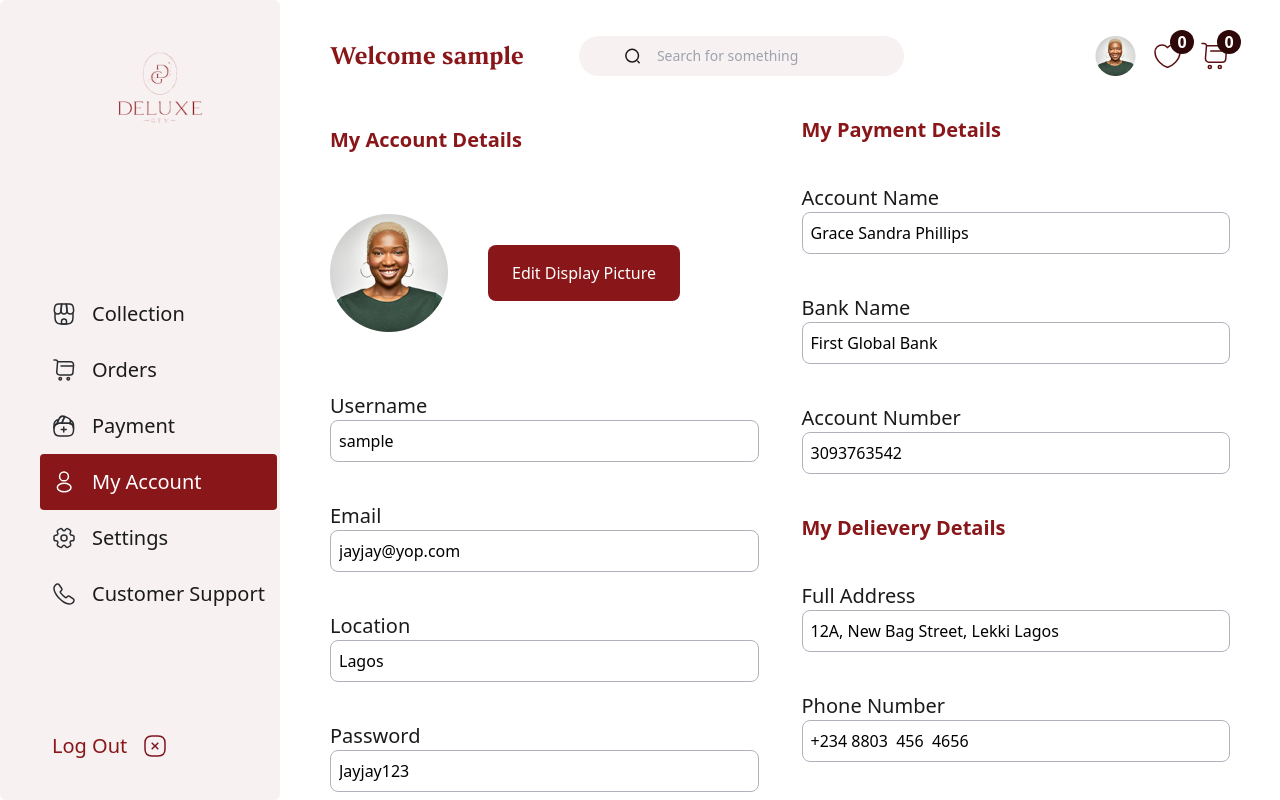
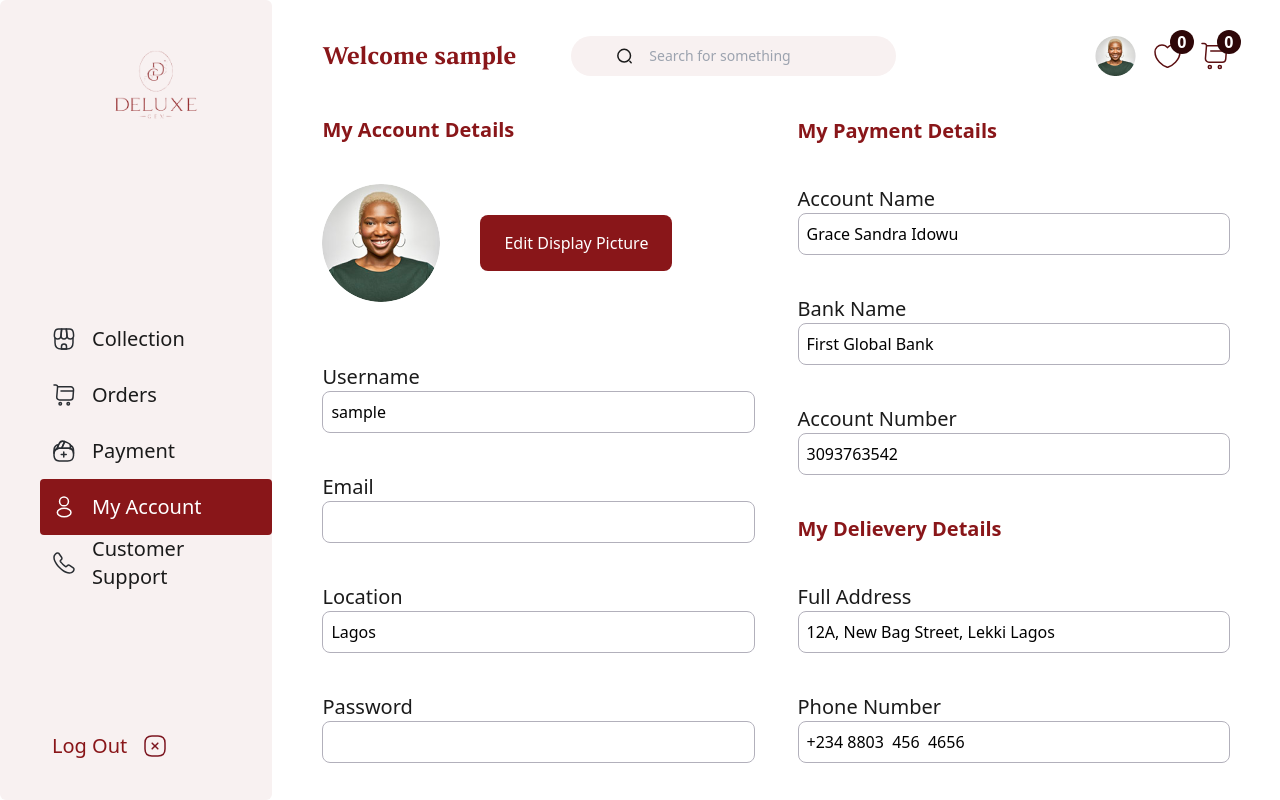
Before and after one commit to Oluwa-bunmi/Deluxe, a React (Vite) app: page /dashboard/myaccount in a window 1280 px wide. Built offline with nearby package versions, Linux system fonts and the light colour scheme; sample sign-in values are in the browser's storage.

Commit message:
loading state, editable account page, message for empty cart/fav, updated readme

```diff
--- a/index.html
+++ b/index.html
@@ -11,3 +11,5 @@
     <script type="module" src="/src/main.jsx"></script>
   </body>
 </html>
+
+<!-- Loading... when items are yet to be fetched, no items in the cart/favorite message, animations, editable dashboard account -->
--- a/src/components/DashboardPages/Account.jsx
+++ b/src/components/DashboardPages/Account.jsx
@@ -1,74 +1,98 @@
+import { useRef, useState } from "react";
 import profile from "../../assets/grace.png";
+import {
+  accountFields,
+  deliveryFields,
+  paymentFields,
+} from "../../constants/data";
+
 const Account = () => {
+  const [isEditing, setIsEditing] = useState(false);
+   const [profileImage, setProfileImage] = useState(profile);
+   const fileInputRef = useRef(null);
+  const [formData, setFormData] = useState({
+    username: localStorage.getItem("username") || "",
+    email: localStorage.getItem("email") || "",
+    location: "Lagos",
+    password: localStorage.getItem("password") || "",
+    account: "Grace Sandra Idowu",
+    bank: "First Global Bank",
+    accountNum: "3093763542",
+    address: "12A, New Bag Street, Lekki Lagos",
+    phone: "+234 8803  456  4656",
+  });
+
+  const handleEditClick = () => {
+    setIsEditing(!isEditing);
+  };
+  const handleChange = (e) => {
+    const { name, value } = e.target;
+    setFormData({
+      ...formData,
+      [name]: value,
+    });
+  };
+   const handleImageChange = (e) => {
+     const file = e.target.files[0];
+     if (file) {
+       const reader = new FileReader();
+       reader.onload = (event) => {
+         setProfileImage(event.target.result);
+       };
+       reader.readAsDataURL(file);
+     }
+   };
+
+   const handleEditPictureClick = () => {
+     fileInputRef.current.click();
+   };
   return (
-    <section className="">
+    <section>
       <div className="container grid lg:grid-cols-2 items-center gap-[43px]">
         <div>
           <h2 className="text-primary font-bold text-xl">My Account Details</h2>
-          <div className="flex flex-col sm:flex-row gap-[40px] items-center my-[60px]">
-            <img src={profile} alt="user" className="w-[118px] h-[118px]" />
-            <button className="bg-primary text-base font-medium text-white px-[24px] py-[16px] rounded-lg">
+          <div className="flex flex-col sm:flex-row gap-[40px] items-center mt-[40px] mb-[61px]">
+            <img
+              src={profileImage}
+              alt="user"
+              className="w-[118px] h-[118px] rounded-full"
+            />
+            <button
+              type="button"
+              onClick={handleEditPictureClick}
+              disabled={!isEditing}
+              className="bg-primary text-base font-medium text-white px-[24px] py-[16px] rounded-lg"
+            >
               Edit Display Picture
             </button>
+            <input
+              type="file"
+              ref={fileInputRef}
+              style={{ display: "none" }}
+              accept="image/*"
+              onChange={handleImageChange}
+            />
           </div>
           <form>
-            <div className="flex flex-col mb-[40px]">
+            {accountFields.map((field) => (
+              <div className="flex flex-col mb-[40px]" key={field.name}>
                 <label
-                htmlFor="username"
+                  htmlFor={field.name}
                   className="text-xl text-dark font-medium"
                 >
-                Username
+                  {field.label}
                 </label>
                 <input
-                type="text"
-                name="username"
-                id="username"
-                value={localStorage.getItem("username")}
                   className="border border-gray w-full p-2 rounded-lg outline-none"
+                  type={field.type}
+                  name={field.name}
+                  id={field.name}
+                  value={formData[field.name]}
+                  onChange={handleChange}
+                  readOnly={!isEditing}
                 />
               </div>
-            <div className="flex flex-col mb-[40px]">
-              <label htmlFor="email" className="text-xl text-dark font-medium">
-                Email
-              </label>
-              <input
-                type="text"
-                name="email"
-                id="email"
-                value="jayjay@yop.com"
-                className="border border-gray w-full p-2 rounded-lg outline-none"
-              />
-            </div>
-            <div className="flex flex-col mb-[40px]">
-              <label
-                htmlFor="location"
-                className="text-xl text-dark font-medium"
-              >
-                Location
-              </label>
-              <input
-                type="text"
-                name="location"
-                id="location"
-                value="Lagos"
-                className="border border-gray w-full p-2 rounded-lg outline-none"
-              />
-            </div>
-            <div className="flex flex-col">
-              <label
-                htmlFor="password"
-                className="text-xl text-dark font-medium"
-              >
-                Password
-              </label>
-              <input
-                type="text"
-                name="password"
-                id="password"
-                value="Jayjay123"
-                className="border border-gray w-full p-2 rounded-lg outline-none"
-              />
-            </div>
+            ))}
           </form>
         </div>
         <div>
@@ -76,83 +100,56 @@ const Account = () => {
             My Payment Details
           </p>
           <form>
-            <div className="flex flex-col mb-[40px]">
+            {paymentFields.map((field) => (
+              <div className="flex flex-col mb-[40px]" key={field.name}>
                 <label
-                htmlFor="account"
+                  htmlFor={field.name}
                   className="text-xl text-dark font-medium"
                 >
-                Account Name
+                  {field.label}
                 </label>
                 <input
-                type="text"
-                name="account"
-                id="account"
-                value="Grace Sandra Phillips "
                   className="border border-gray w-full p-2 rounded-lg outline-none"
+                  type={field.type}
+                  name={field.name}
+                  id={field.name}
+                  value={formData[field.name]}
+                  onChange={handleChange}
+                  readOnly={!isEditing}
                 />
               </div>
-            <div className="flex flex-col mb-[40px]">
-              <label htmlFor="bank" className="text-xl text-dark font-medium">
-                Bank Name
+            ))}
+            <p className="mb-[40px] text-primary font-bold text-xl">
+              My Delievery Details
+            </p>
+            {deliveryFields.map((field) => (
+              <div className="flex flex-col mb-[40px]" key={field.name}>
+                <label
+                  htmlFor={field.name}
+                  className="text-xl text-dark font-medium"
+                >
+                  {field.label}
                 </label>
                 <input
-                type="text"
-                name="bank"
-                id="bank"
-                value="First Global Bank"
                   className="border border-gray w-full p-2 rounded-lg outline-none"
+                  type={field.type}
+                  name={field.name}
+                  id={field.name}
+                  value={formData[field.name]}
+                  onChange={handleChange}
+                  readOnly={!isEditing}
                 />
               </div>
-            <div className="flex flex-col mb-[40px]">
-              <label
-                htmlFor="account_num"
-                className="text-xl text-dark font-medium"
-              >
-                Account Number
-              </label>
-              <input
-                type="text"
-                name="account_num"
-                id="account_num"
-                value="3093763542"
-                className="border border-gray w-full p-2 rounded-lg outline-none"
-              />
-            </div>
-            <p className="mb-[40px] text-primary font-bold text-xl">
-              {" "}
-              My Delievery Details
-            </p>
-            <div className="flex flex-col mb-[40px]">
-              <label
-                htmlFor="address"
-                className="text-xl text-dark font-medium"
-              >
-                Full Address
-              </label>
-              <input
-                type="text"
-                name="address"
-                id="address"
-                value="12A, New Bag Street, Lekki Lagos "
-                className="border border-gray w-full p-2 rounded-lg outline-none"
-              />
-            </div>
-            <div className="flex flex-col mb-[40px]">
-              <label htmlFor="phone" className="text-xl text-dark font-medium">
-                Phone Number
-              </label>
-              <input
-                type="text"
-                name="phone"
-                id="phone"
-                value="+234 8803  456  4656"
-                className="border border-gray w-full p-2 rounded-lg outline-none"
-              />
-            </div>
+            ))}
           </form>
         </div>
       </div>
-      <button className="bg-primary w-[200px] h-[50px] text-base font-medium mb-[60px] mt-[80px] text-white rounded-lg block mx-auto">Edit Details</button>
+      <button
+        onClick={handleEditClick}
+        className="bg-primary w-[200px] h-[50px] text-base font-medium mb-[60px] mt-[80px] text-white rounded-lg block mx-auto"
+      >
+        {isEditing ? "Save Details" : "Edit Details"}
+      </button>
     </section>
   );
 };
--- a/src/components/DashboardPages/Orders.jsx
+++ b/src/components/DashboardPages/Orders.jsx
@@ -1,6 +1,4 @@
 import Dummy from "../Dummy";
-import Header from "../Header";
-
 const Orders = () => {
   return (
     <>
--- a/src/components/DashboardPages/Payment.jsx
+++ b/src/components/DashboardPages/Payment.jsx
@@ -2,7 +2,7 @@ import Dummy from "../Dummy";
 const Payment = () => {
   return (
     <>
-      <div className="container h-screen overflow-y-scroll">
+      <div className="container">
         <p className="text-primary text-xl font-bold leading-[28px] mb-[40px] gap-[24px]">
           Paid Orders
         </p>
--- a/src/components/Footer.jsx
+++ b/src/components/Footer.jsx
@@ -83,9 +83,9 @@ const Footer = () => {
               <Link>
                 <img src={twitter} alt="twitter-icon" />
               </Link>
-              <Link>
+              {/* <Link>
                 <img src={whatsapp} alt="whatsapp-icon" />
-              </Link>
+              </Link> */}
             </li>
           </ul>
           <ul>
--- a/src/components/Sidenav.jsx
+++ b/src/components/Sidenav.jsx
@@ -52,15 +52,15 @@ const Sidenav = () => {
 </svg>
 `,
     },
-    {
-      text: "Settings",
-      to: "/dashboard/settings",
-      icon: `<svg width="24" height="24" viewBox="0 0 24 24" fill="none" xmlns="http://www.w3.org/2000/svg">
-<path d="M12 15C13.6569 15 15 13.6569 15 12C15 10.3431 13.6569 9 12 9C10.3431 9 9 10.3431 9 12C9 13.6569 10.3431 15 12 15Z" stroke="#292D32" stroke-width="1.5" stroke-miterlimit="10" stroke-linecap="round" stroke-linejoin="round"/>
-<path d="M2 12.88V11.12C2 10.08 2.85 9.22 3.9 9.22C5.71 9.22 6.45 7.94 5.54 6.37C5.02 5.47 5.33 4.3 6.24 3.78L7.97 2.79C8.76 2.32 9.78 2.6 10.25 3.39L10.36 3.58C11.26 5.15 12.74 5.15 13.65 3.58L13.76 3.39C14.23 2.6 15.25 2.32 16.04 2.79L17.77 3.78C18.68 4.3 18.99 5.47 18.47 6.37C17.56 7.94 18.3 9.22 20.11 9.22C21.15 9.22 22.01 10.07 22.01 11.12V12.88C22.01 13.92 21.16 14.78 20.11 14.78C18.3 14.78 17.56 16.06 18.47 17.63C18.99 18.54 18.68 19.7 17.77 20.22L16.04 21.21C15.25 21.68 14.23 21.4 13.76 20.61L13.65 20.42C12.75 18.85 11.27 18.85 10.36 20.42L10.25 20.61C9.78 21.4 8.76 21.68 7.97 21.21L6.24 20.22C5.33 19.7 5.02 18.53 5.54 17.63C6.45 16.06 5.71 14.78 3.9 14.78C2.85 14.78 2 13.92 2 12.88Z" stroke="#292D32" stroke-width="1.5" stroke-miterlimit="10" stroke-linecap="round" stroke-linejoin="round"/>
-</svg>
-`,
-    },
+//     {
+//       text: "Settings",
+//       to: "/dashboard/settings",
+//       icon: `<svg width="24" height="24" viewBox="0 0 24 24" fill="none" xmlns="http://www.w3.org/2000/svg">
+// <path d="M12 15C13.6569 15 15 13.6569 15 12C15 10.3431 13.6569 9 12 9C10.3431 9 9 10.3431 9 12C9 13.6569 10.3431 15 12 15Z" stroke="#292D32" stroke-width="1.5" stroke-miterlimit="10" stroke-linecap="round" stroke-linejoin="round"/>
+// <path d="M2 12.88V11.12C2 10.08 2.85 9.22 3.9 9.22C5.71 9.22 6.45 7.94 5.54 6.37C5.02 5.47 5.33 4.3 6.24 3.78L7.97 2.79C8.76 2.32 9.78 2.6 10.25 3.39L10.36 3.58C11.26 5.15 12.74 5.15 13.65 3.58L13.76 3.39C14.23 2.6 15.25 2.32 16.04 2.79L17.77 3.78C18.68 4.3 18.99 5.47 18.47 6.37C17.56 7.94 18.3 9.22 20.11 9.22C21.15 9.22 22.01 10.07 22.01 11.12V12.88C22.01 13.92 21.16 14.78 20.11 14.78C18.3 14.78 17.56 16.06 18.47 17.63C18.99 18.54 18.68 19.7 17.77 20.22L16.04 21.21C15.25 21.68 14.23 21.4 13.76 20.61L13.65 20.42C12.75 18.85 11.27 18.85 10.36 20.42L10.25 20.61C9.78 21.4 8.76 21.68 7.97 21.21L6.24 20.22C5.33 19.7 5.02 18.53 5.54 17.63C6.45 16.06 5.71 14.78 3.9 14.78C2.85 14.78 2 13.92 2 12.88Z" stroke="#292D32" stroke-width="1.5" stroke-miterlimit="10" stroke-linecap="round" stroke-linejoin="round"/>
+// </svg>
+// `,
+//     },
     {
       text: "Customer Support",
       to: "/dashboard/support",
@@ -78,7 +78,7 @@ const Sidenav = () => {
   };
   return (
     <>
-      <div className="bg-light pl-[40px] pb-[40px] w-full max-w-[280px] rounded-md hidden lg:flex flex-col items-start justify-between h-full">
+      <div className="bg-light pl-[40px] pb-[40px] w-full max-w-[272px] rounded-md hidden lg:flex flex-col items-start justify-between h-full">
         <Link to="/dashboard/collection">
           <img src={logo} alt="logo" />
         </Link>
--- a/src/constants/data.js
+++ b/src/constants/data.js
@@ -53,3 +53,20 @@ export const faqData = [
       "Lorem ipsum dolor sit amet consectetur. Arcu pulvinar mi lacinia vulputate massa felis.",
   },
 ];
+export const accountFields = [
+  { label: "Username", name: "username", type: "text" },
+  { label: "Email", name: "email", type: "text" },
+  { label: "Location", name: "location", type: "text" },
+  { label: "Password", name: "password", type: "text" },
+];
+
+export const paymentFields = [
+  { label: "Account Name", name: "account", type: "text" },
+  { label: "Bank Name", name: "bank", type: "text" },
+  { label: "Account Number", name: "accountNum", type: "text" },
+];
+
+export const deliveryFields = [
+  { label: "Full Address", name: "address", type: "text" },
+  { label: "Phone Number", name: "phone", type: "text" },
+];
--- a/src/hooks/useProducts.jsx
+++ b/src/hooks/useProducts.jsx
@@ -1,13 +1,15 @@
-import { useEffect } from "react";
+import { useEffect, useState } from "react";
 import { useDispatch, useSelector } from "react-redux";
 import { sendDataToProducts } from "../store/reducers/product.reducer";
 import { sendDataToCart } from "../store/reducers/cart.reducer";
 import Request from "../lib/requests";
 import { Axios } from "../config";
 import ErrorHandler from "../utils/ErrorHandler";
+
 const useProducts = () => {
   const dispatch = useDispatch();
   const products = useSelector((state) => state.products);
+  const [loading, setLoading] = useState(true);
 
   const fetchProducts = async () => {
     try {
@@ -15,6 +17,8 @@ const useProducts = () => {
       dispatch(sendDataToProducts(res.data));
     } catch (error) {
       ErrorHandler(error);
+    } finally {
+      setLoading(false); // Set loading to false after the fetch is complete
     }
   };
   const addToCart = (item) => {
@@ -24,8 +28,7 @@ const useProducts = () => {
   useEffect(() => {
     fetchProducts();
   }, []);
-  return { products, addToCart };
+  return { products, addToCart, loading };
 };
 
 export default useProducts;
-// what is happening now, let's try again, tired alreadyyyyy
--- a/src/pages/Cart.jsx
+++ b/src/pages/Cart.jsx
@@ -51,6 +51,7 @@ const Cart = () => {
           <h2 className="text-[32px] text-primary font-bold mb-12">
             Shopping Cart
           </h2>
+          {cartItems.length > 0 ? (
             <div className="grid lg:grid-cols-[70%_30%] gap-4">
               <table className="w-full">
                 <tr>
@@ -81,6 +82,11 @@ const Cart = () => {
                 {/* </Link> */}
               </div>
             </div>
+          ) : (
+            <p className="text-xl">
+              Your cart is currently empty, <Link to="/" className="text-primary underline"> return to shop</Link>
+            </p>
+          )}
         </div>
       </section>
 
--- a/src/pages/Favorites.jsx
+++ b/src/pages/Favorites.jsx
@@ -4,6 +4,7 @@ import Navbar from "../components/Navbar";
 import { formattedAmount } from "../utils/FormattedAmount";
 import { selectFavoritesCount } from "../store/reducers/favorite.reducer";
 import useProducts from "../hooks/useProducts";
+import { Link } from "react-router-dom";
 
 const Favorites = () => {
   const favorites = useSelector((data) => data.favorites.favorites);
@@ -18,9 +19,9 @@ const Favorites = () => {
           <h2 className="text-[32px] text-primary font-bold mb-12">
             Wishlist({favoritesCount})
           </h2>
+          {favorites.length > 0 ? (
             <div className="grid grid-cols-2 md:grid-cols-4 gap-[42px] items-start">
               {favorites.map((favorite, index) => (
-              // <div className="">
                 <div
                   key={index}
                   className="flex flex-col justify-between w-full h-full"
@@ -50,6 +51,18 @@ const Favorites = () => {
                 </div>
               ))}
             </div>
+          ) : (
+            <p className="text-xl">
+              No items in your wishlist yet,{" "}
+              <Link
+                to="/dashboard/collection"
+                className="underline text-primary"
+              >
+                {" "}
+                add your favorites now
+              </Link>
+            </p>
+          )}
         </div>
       </section>
       <Footer />
--- a/src/pages/Home.jsx
+++ b/src/pages/Home.jsx
@@ -12,8 +12,10 @@ import useProducts from "../hooks/useProducts";
 import ProductDetail from "../components/ProductDetail";
 import { formattedAmount } from "../utils/FormattedAmount";
 import { useSelector } from "react-redux";
+import { FaCircleNotch } from "react-icons/fa6";
+
 const Home = () => {
-  const { products, addToCart } = useProducts();
+  const { products, addToCart, loading } = useProducts();
   const [productId, setProductId] = useState(undefined);
   const location = useLocation();
   const queryParams = new URLSearchParams(location.search);
@@ -81,7 +83,9 @@ const Home = () => {
             Be the first to check out our <br /> latest arrivals section and
             discover our hottest trends and newest products
           </p>
-
+          {loading ? (
+            <FaCircleNotch className="block mx-auto animate-spin text-primary text-xl" />
+          ) : (
             <div className="grid grid-cols-2 md:grid-cols-3 lg:grid-cols-4 gap-y-[70px] gap-x-[20px] sm:gap-x-[80px]">
               {products.map((item, i) => (
                 <div key={i} className="flex flex-col justify-between">
@@ -112,6 +116,7 @@ const Home = () => {
                 </div>
               ))}
             </div>
+          )}
         </div>
       </section>
       <Testimonial />
--- a/src/pages/SignUp.jsx
+++ b/src/pages/SignUp.jsx
@@ -41,6 +41,7 @@ const SignUp = () => {
         navigate("/login");
         localStorage.setItem("username", payload.username);
         localStorage.setItem("email", payload.email);
+        localStorage.setItem("password", payload.password);
       } else {
         toast.error("Not successful, please try again.", {
           position: "top-right",
```
Lines whose indentation alone changed are shown as unchanged.
